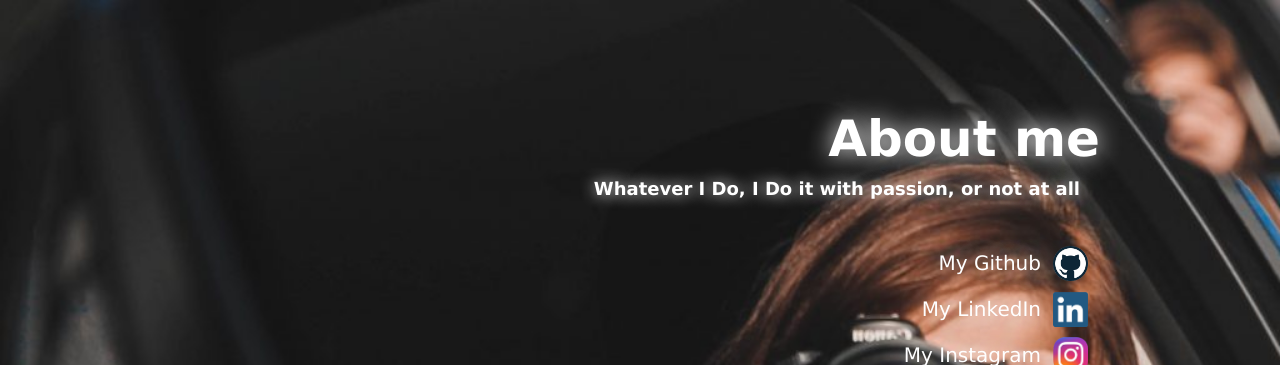
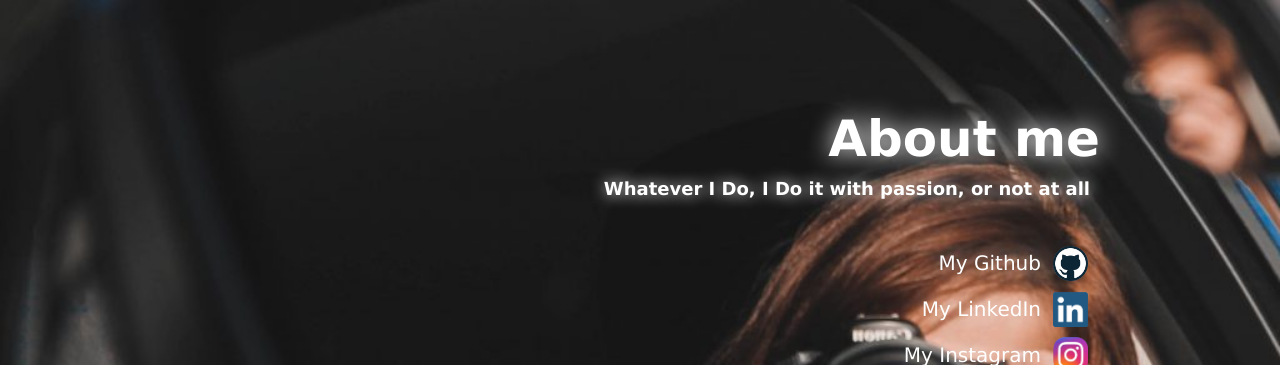
Before and after one commit to nmt64/NMT64.github.io, a Jekyll site: the page docs/about.html, which Jekyll copies as it is, in a window 1280 px wide. Shown: the top 365 px of the page. Built offline with Jekyll 4.4.1, drawn with Linux system fonts in a browser that asks for light colours.

Commit message:
Update about.html

```diff
--- a/docs/about.html
+++ b/docs/about.html
@@ -133,6 +133,7 @@ body{
 }
 
 #wrap_content>div:nth-child(2){
+	padding-right:0px;
 	color:#FFFFFF;
 	font-size:18px;
 	font-weight:bold;
```
